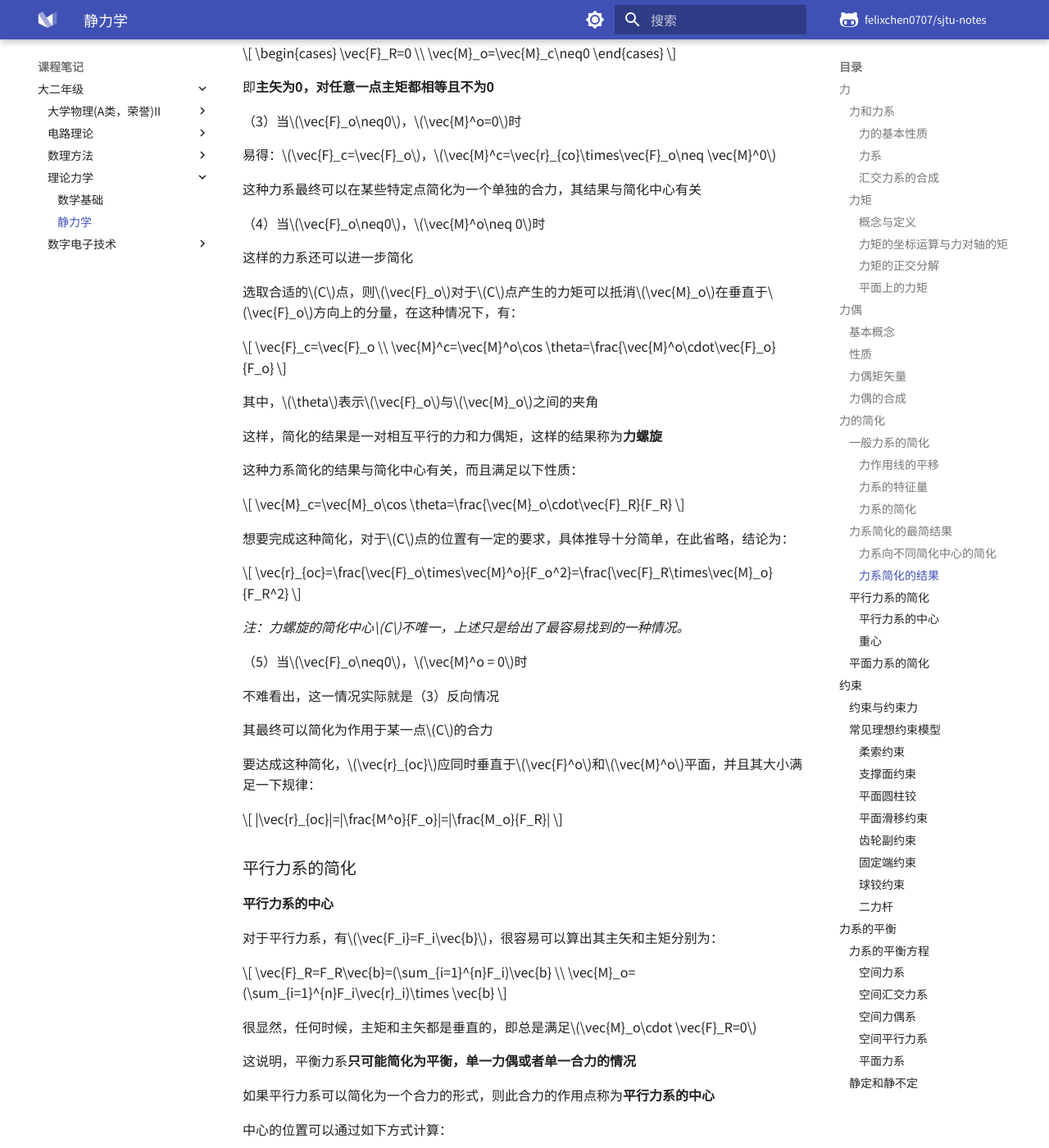
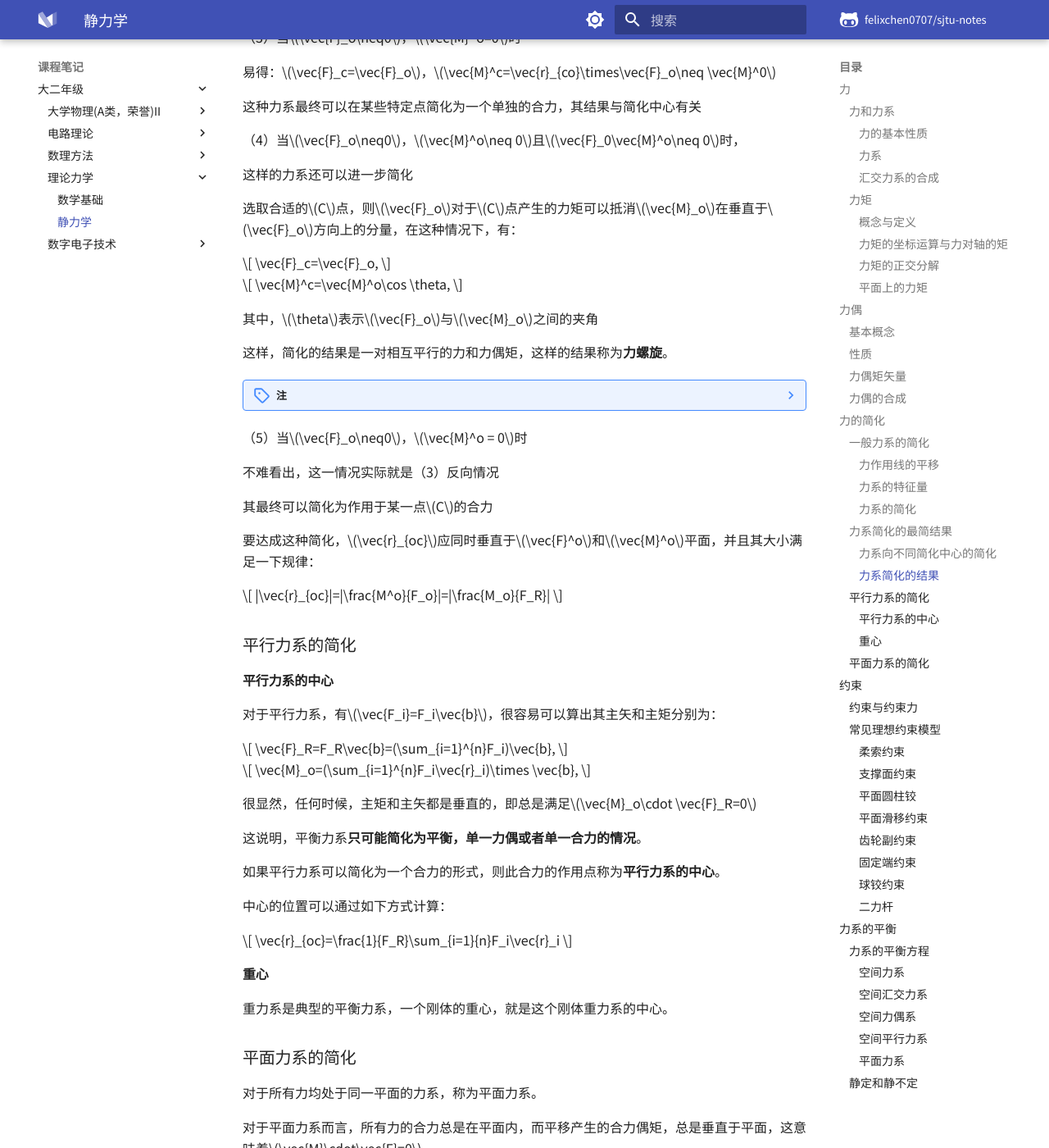
Before and after one commit to glimmeringlight/sjtu-notes, an MkDocs documentation site: the page built from docs/notes/grade2/MECH2508/002.md, in a window 1280 px wide and 1400 px high, scrolled down 6037 px. Shown: the whole window at 82% size. Built offline with MkDocs 1.6.1 and Material for MkDocs 9.7.7, drawn with Linux system fonts in a browser that asks for light colours; a script that is not in the unit is left out; comment, search, counter and statistics services are not loaded; some of the changed text lies outside the part shown.

Commit message:
Fix: note structure in MECH

```diff
--- a/docs/notes/grade2/MECH2508/002.md
+++ b/docs/notes/grade2/MECH2508/002.md
@@ -296,7 +298,7 @@
 \end{cases}
 $$
 
-即**主矢为0，对任意一点主矩为0**
+即**主矢为0，对任意一点主矩为0**。
 
 （2）当$\vec{F}_o=0$，$\vec{M}^o\neq0$时
 
@@ -311,7 +313,7 @@
 \end{cases}
 $$
 
-即**主矢为0，对任意一点主矩都相等且不为0**
+即**主矢为0，对任意一点主矩都相等且不为0**。
 
 （3）当$\vec{F}_o\neq0$，$\vec{M}^o=0$时
 
@@ -319,34 +321,39 @@
 
 这种力系最终可以在某些特定点简化为一个单独的合力，其结果与简化中心有关
 
-（4）当$\vec{F}_o\neq0$，$\vec{M}^o\neq 0$时
+（4）当$\vec{F}_o\neq0$，$\vec{M}^o\neq 0$且$\vec{F}_0\vec{M}^o\neq 0$时，
 
 这样的力系还可以进一步简化
 
 选取合适的$C$点，则$\vec{F}_o$对于$C$点产生的力矩可以抵消$\vec{M}_o$在垂直于$\vec{F}_o$方向上的分量，在这种情况下，有：
 
 $$
-\vec{F}_c=\vec{F}_o \\
-\vec{M}^c=\vec{M}^o\cos \theta=\frac{\vec{M}^o\cdot\vec{F}_o}{F_o}
+\vec{F}_c=\vec{F}_o,
+$$
+
+$$
+\vec{M}^c=\vec{M}^o\cos \theta,
 $$
 
 其中，$\theta$表示$\vec{F}_o$与$\vec{M}_o$之间的夹角
 
-这样，简化的结果是一对相互平行的力和力偶矩，这样的结果称为**力螺旋**
+这样，简化的结果是一对相互平行的力和力偶矩，这样的结果称为**力螺旋**。
 
-这种力系简化的结果与简化中心有关，而且满足以下性质：
+??? note "注"
 
-$$
-\vec{M}_c=\vec{M}_o\cos \theta=\frac{\vec{M}_o\cdot\vec{F}_R}{F_R}
-$$
+    这种力系简化的结果与简化中心有关，而且满足以下性质：
 
-想要完成这种简化，对于$C$点的位置有一定的要求，具体推导十分简单，在此省略，结论为：
+    $$
+    \vec{M}_c=\vec{M}_o\cos \theta=\frac{\vec{M}_o\cdot\vec{F}_R}{F_R}
+    $$
 
-$$
-\vec{r}_{oc}=\frac{\vec{F}_o\times\vec{M}^o}{F_o^2}=\frac{\vec{F}_R\times\vec{M}_o}{F_R^2}
-$$
+    想要完成这种简化，对于$C$点的位置有一定的要求，具体推导十分简单，在此省略，结论为：
 
-*注：力螺旋的简化中心$C$不唯一，上述只是给出了最容易找到的一种情况。*
+    $$
+    \vec{r}_{oc}=\frac{\vec{F}_o\times\vec{M}^o}{F_o^2}=\frac{\vec{F}_R\times\vec{M}_o}{F_R^2}
+    $$
+
+    *注：力螺旋的简化中心$C$不唯一，上述只是给出了最容易找到的一种情况。*
 
 （5）当$\vec{F}_o\neq0$，$\vec{M}^o = 0$时
 
@@ -367,15 +374,18 @@
 对于平行力系，有$\vec{F_i}=F_i\vec{b}$，很容易可以算出其主矢和主矩分别为：
 
 $$
-\vec{F}_R=F_R\vec{b}=(\sum_{i=1}^{n}F_i)\vec{b} \\
-\vec{M}_o=(\sum_{i=1}^{n}F_i\vec{r}_i)\times \vec{b}
+\vec{F}_R=F_R\vec{b}=(\sum_{i=1}^{n}F_i)\vec{b},
+$$
+
+$$
+\vec{M}_o=(\sum_{i=1}^{n}F_i\vec{r}_i)\times \vec{b},
 $$
 
 很显然，任何时候，主矩和主矢都是垂直的，即总是满足$\vec{M}_o\cdot \vec{F}_R=0$
 
-这说明，平衡力系**只可能简化为平衡，单一力偶或者单一合力的情况**
+这说明，平衡力系**只可能简化为平衡，单一力偶或者单一合力的情况**。
 
-如果平行力系可以简化为一个合力的形式，则此合力的作用点称为**平行力系的中心**
+如果平行力系可以简化为一个合力的形式，则此合力的作用点称为**平行力系的中心**。
 
 中心的位置可以通过如下方式计算：
 
@@ -399,13 +409,21 @@
 
 ### 约束与约束力
 
-物体在空间中的状态时，除了要考虑力对其的作用，还要考虑约束的影响。
++ **自由物体（自由体）**：在空间中位置不受限制的研究对象；
 
-在空间中位置不受限制的研究对象称为**自由物体（自由体）**；相反的，将在空间中位置受到限制的研究对象称为**非自由物体（非自由体）**，对于非自由体，将对他运动的限制称为**约束**。
++ 相反的，将在空间中位置受到限制的研究对象称为**非自由物体（非自由体）**，
 
-除了外部施加的力，约束也会对物体产生力的作用，这两种力共同决定了物体的运动状态。将自由体在自由状态下运动所受到的力称为**主动力**，将约束对非自由体产生的作用力称为**约束力**或者**约束反力**
++ **约束**：对于非自由体，对他运动的限制称为约束；
 
-约束对于非自由体产生的约束力比较复杂的，通常情况下是一个力系，但是总的来说可以分为两类：对于限制了物体运动可能性的力，称为**理想约束力**，对于不对物体的运动可能性产生限制的力，称为**非理想约束力**。由于分析时，我们只关注起限制作用的部分力，因此建立一种只包含理想约束力的物理模型，这种只包含理想约束力的约束，称为**理想约束**。
++ **主动力**：自由体在自由状态下运动所受到的力；
+
++ **约束力**：约束对非自由体产生的作用力，又称为**约束反力**；
+
++ **理想约束力**：限制了物体运动可能性的力；
+
++ **非理想约束力**：对于不对物体的运动可能性产生限制的力；
+
++ **理想约束**：由于分析时，我们只关注起限制作用的部分力，因此建立一种只包含理想约束力的物理模型，这种只包含理想约束力的约束，称为理想约束。
 
 ### 常见理想约束模型
 
```
Also changed, not shown: other parts of docs/notes/grade2/MECH2508/002.md (+4 -2 lines).
